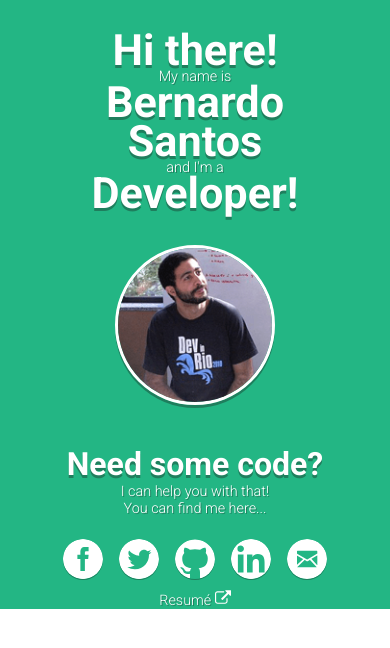
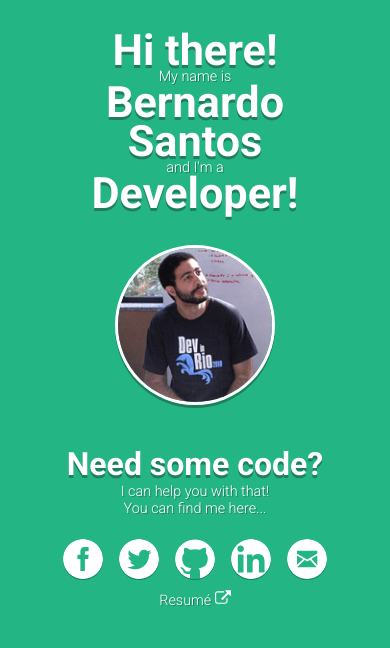
Before and after one commit to bernardocs/bernardocs.github.io, a website: page index.html in a window 390 px wide. Drawn offline with Linux system fonts and the light colour scheme.

Commit message:
some responsive fixes

```diff
--- a/scss/responsive.scss
+++ b/scss/responsive.scss
@@ -5,7 +5,7 @@
 	}
 
 	.introduction {
-		padding-top: 2rem;
+		padding: 2rem 0;
 
 		&__content {
 			position: static;
--- a/scss/style.scss
+++ b/scss/style.scss
@@ -15,6 +15,7 @@ html, body {
 	margin: 0;
 	padding: 0;
 	height: 100%;
+	background-color: $green;
 }
 body {
 	font-size: 62.5%;
@@ -22,7 +23,6 @@ body {
 }
 .introduction {
 	position: relative;
-	background-color: $green;
 	height: 100%;
 
 	&__content {
```
Also changed, not shown: css/responsive.css, css/style.css.
